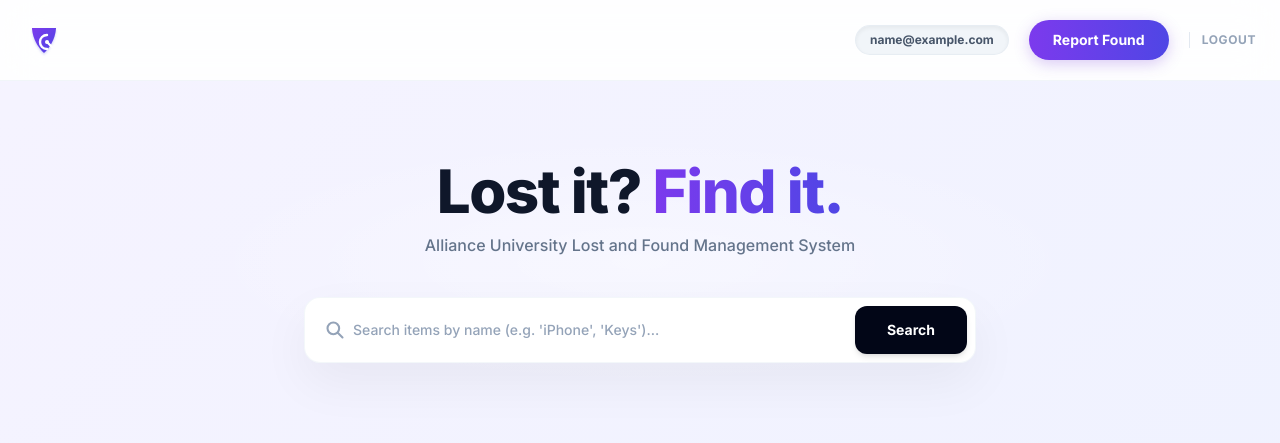
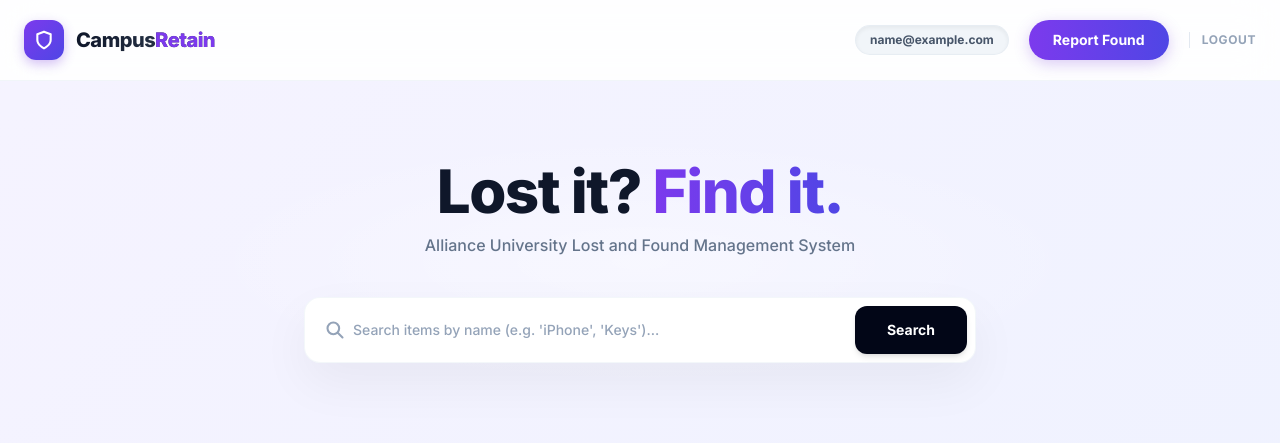
Before and after one commit to vishva3019/CAMPUS_RETAIN_2.0, a Flask app: page / in a window 1280 px wide. Shown: the top 443 px of the page. Run offline with Flask 3, Linux system fonts and the light colour scheme; the visitor is signed in with stand-in values (Sample User, id 1); data that the repository does not hold is empty; some libraries are stand-ins or nearby versions.

Commit message:
Update index.html

```diff
--- a/templates/index.html
+++ b/templates/index.html
@@ -31,10 +31,19 @@
 
     <nav class="sticky top-0 z-50 border-b border-slate-100 glass-nav transition-all duration-300">
         <div class="max-w-7xl mx-auto px-6 h-20 flex items-center justify-between">
-            <!-- Brand Layout updated to dynamically render Option 2's logo.svg asset file -->
-            <div class="flex items-center cursor-pointer group" onclick="location.reload()">
-                <img src="{{ url_for('static', filename='logo.svg') }}" alt="CampusRetain Logo" class="h-10 w-auto transform transition duration-300 group-hover:scale-105">
+            <!-- Brand Layout: Renders the graphical icon emblem alongside the stylized brand name text -->
+            <div class="flex items-center space-x-3 cursor-pointer group" onclick="location.reload()">
+                <div class="relative w-10 h-10 bg-gradient-to-br from-violet-600 to-indigo-600 rounded-xl flex items-center justify-center text-white font-black shadow-[0_4px_12px_rgba(109,40,217,0.3)] transform transition duration-300 group-hover:scale-110 group-hover:rotate-3">
+                    <!-- Inline vector shield for clean crisp pixel independent layout rendering -->
+                    <svg class="w-5 h-5 text-white" viewBox="0 0 24 24" fill="none" stroke="currentColor" stroke-width="2.5" stroke-linecap="round" stroke-linejoin="round">
+                        <path d="M12 22s8-4 8-10V5l-8-3-8 3v7c0 6 8 10 8 10z"/>
+                    </svg>
+                </div>
+                <span class="text-xl font-extrabold tracking-tight bg-gradient-to-r from-slate-900 to-slate-700 bg-clip-text text-transparent transform transition duration-300 group-hover:translate-x-0.5">
+                    Campus<span class="text-violet-600">Retain</span>
+                </span>
             </div>
+
             <div class="flex items-center gap-5">
                 <span class="hidden md:inline text-xs font-bold bg-slate-100 text-slate-600 border border-slate-200/60 px-3.5 py-1.5 rounded-full shadow-inner">{{ user_email }}</span>
                 <button onclick="toggleModal('reportModal')"
```
